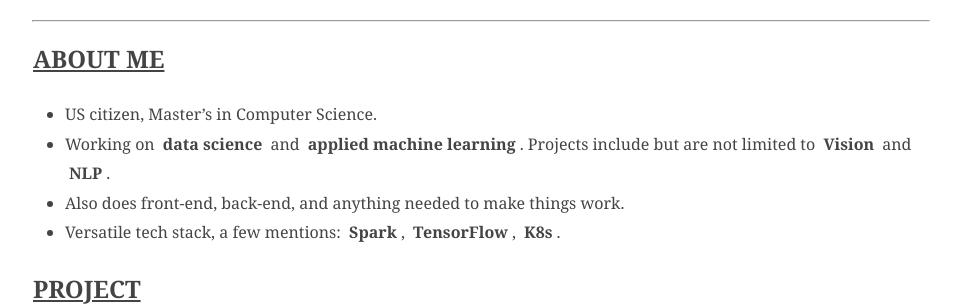
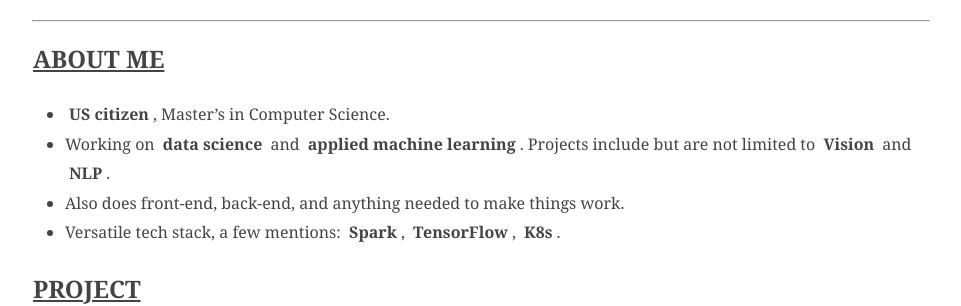
Before and after one commit to NivekNey/NivekNey.github.io, a Jekyll site: the page built from index.md, in a window 1280 px wide. Shown: the part 159-465 px from the top of the page, without its empty margins (159-1120 px from the left). Built offline with Jekyll 4.4.1, drawn with Linux system fonts in a browser that asks for light colours.

```diff
--- a/index.md
+++ b/index.md
@@ -17,7 +17,7 @@ title: Kevin Yen
 
 ## About me
 
--   US citizen, Master's in Computer Science.
+-   __US citizen__, Master's in Computer Science.
 -   Working on __data science__ and __applied machine learning__. Projects include but are not limited to __Vision__ and __NLP__.
 -   Also does front-end, back-end, and anything needed to make things work.
 -   Versatile tech stack, a few mentions: __Spark__, __TensorFlow__, __K8s__.
```
